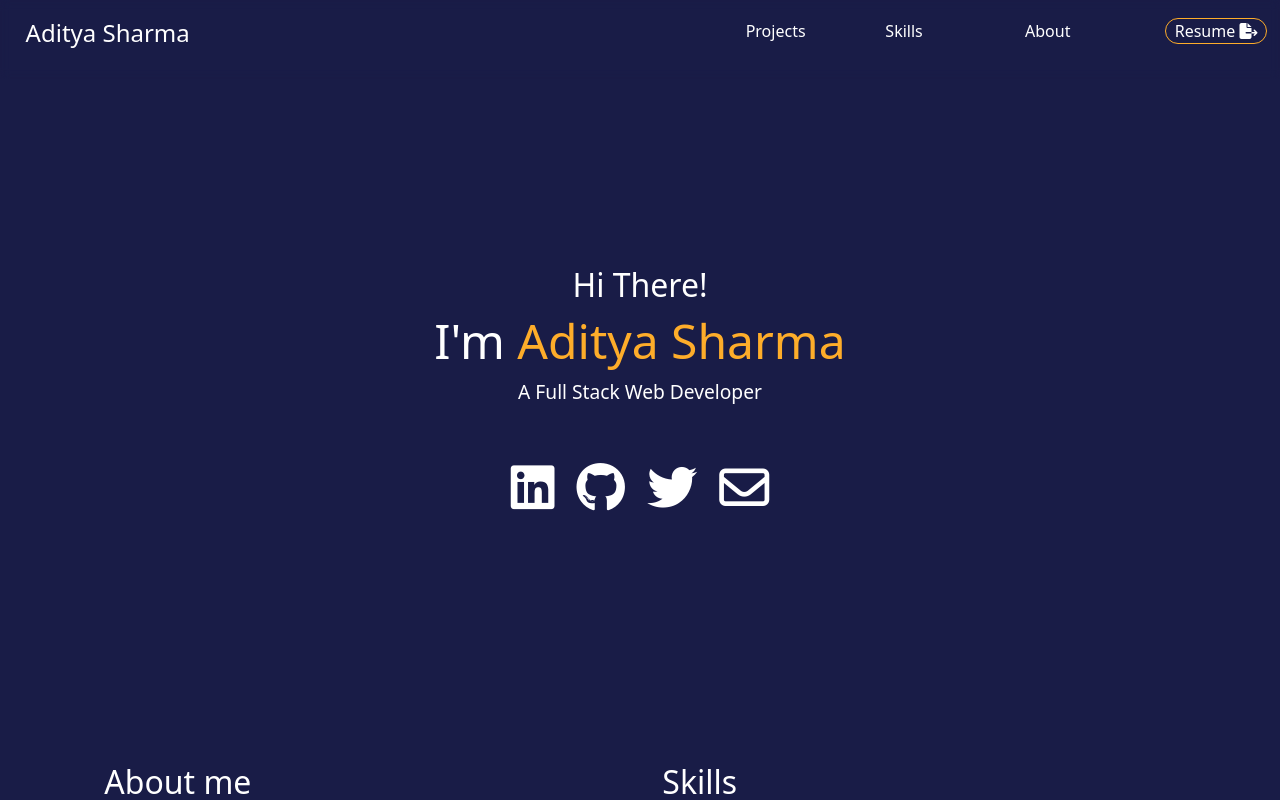
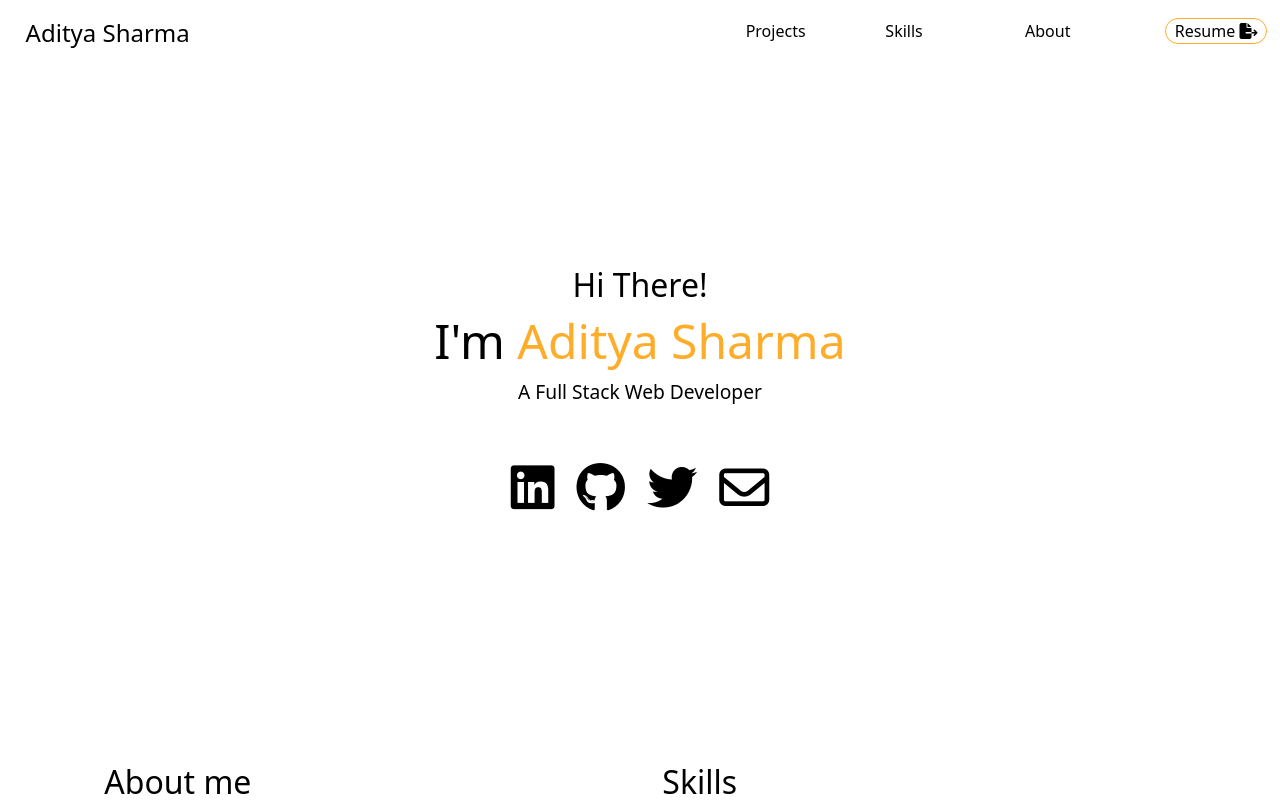
Before and after one commit to adidevs/adidevs.github.io, a React (Create React App) app: page / in a window 1280 px wide. Shown: the top 800 px of the page. Built offline with nearby package versions, Linux system fonts and the light colour scheme.

Commit message:
Updated Resume

```diff
--- a/public/styles.css
+++ b/public/styles.css
@@ -1,9 +1,9 @@
 /* Styles for root, body and links */
 
 :root{
-    --bgcolor: #191C47;
+    --bgcolor: #ffffff;
     --activcolor: #FEAD2A;
-    --color: #ffffff;
+    --color: #000000;
 }
 
 ::-webkit-scrollbar {
@@ -103,16 +103,11 @@ nav {
     margin: 4px auto;
 }
 
-/* Common styles for sections */
-
 section {
     padding: 2%;
     transition: background-color 0.2s ease-in-out;
 }
 
-section:hover{
-    /* background-color: #191B44; */
-}
 
 .sectionHeader{
     margin: 4% 0%;
```
Also changed, not shown: 1 other file (tests, documents, lock files or other folders).
